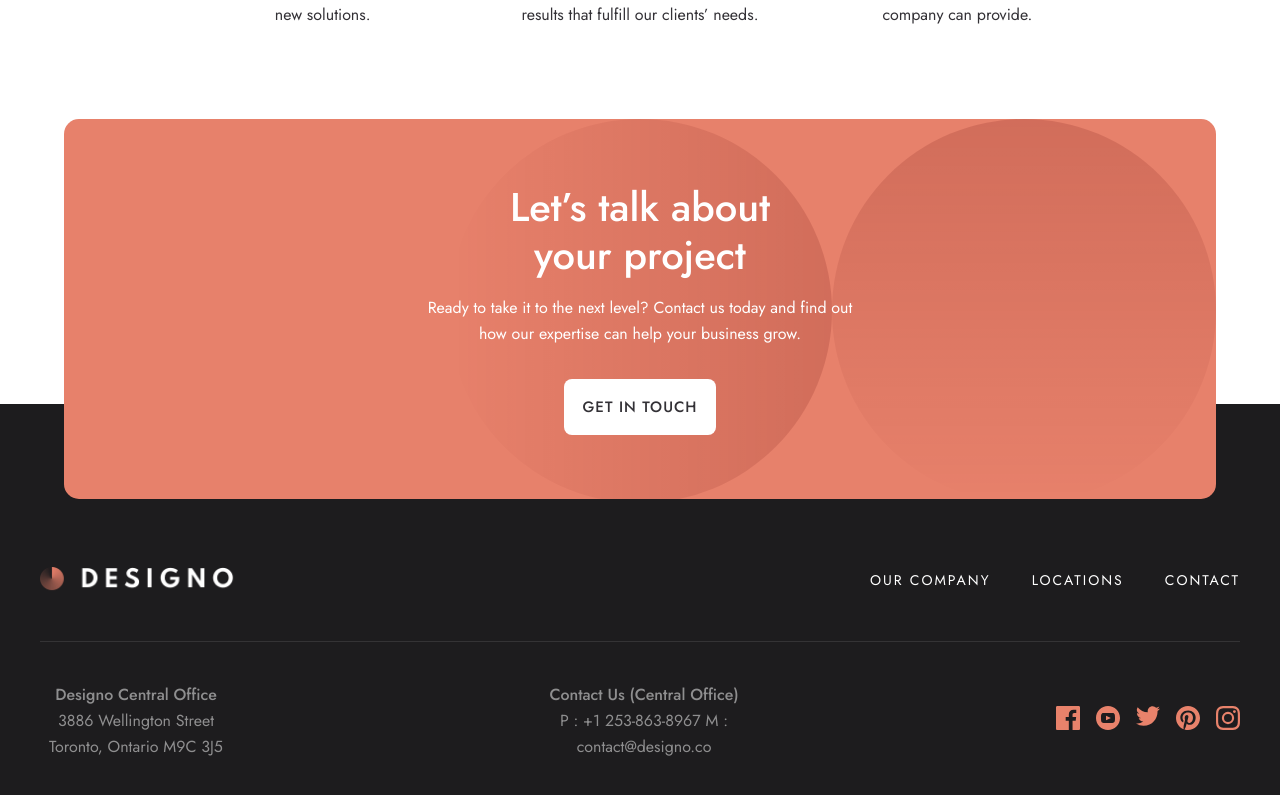
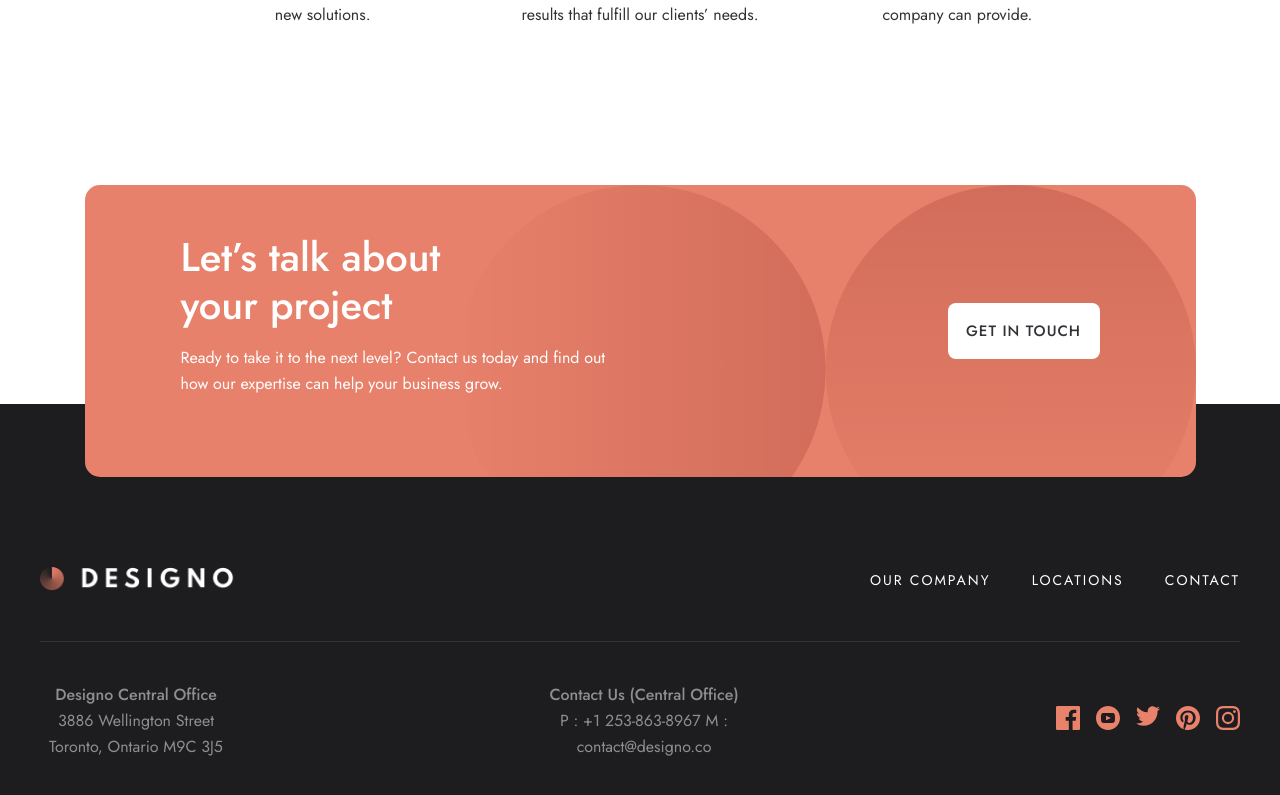
Before and after one commit to RayaneBengaoui/FM_challenge20_designo_multipage, a React (Create React App) app: page / in a window 1280 px wide. Shown: the part 1924-2719 px from the top of the page. Built offline with nearby package versions, Linux system fonts and the light colour scheme.

Commit message:
Adding desktop view for the CallAction component

```diff
--- a/src/components/CallAction.js
+++ b/src/components/CallAction.js
@@ -8,11 +8,13 @@
 const CallAction = () => {
   return (
     <CallActionstyle bg={bg_circle}>
-      <h1>Let’s talk about your project</h1>
-      <p>
-        Ready to take it to the next level? Contact us today and find out how
-        our expertise can help your business grow.
-      </p>
+      <div>
+        <h1>Let’s talk about your project</h1>
+        <p>
+          Ready to take it to the next level? Contact us today and find out how
+          our expertise can help your business grow.
+        </p>
+      </div>
       <motion.button
         whileHover={{
           scale: 1.1,
@@ -68,6 +70,22 @@
       max-width: 28rem;
     }
   }
+  @media screen and (min-width: 1250px) {
+    max-width: 1111px;
+    min-height: 292px;
+    flex-direction: row;
+    justify-content: space-between;
+    text-align: left;
+    padding: 0 6rem;
+    h1 {
+      font-size: 2.5rem;
+      max-width: 21rem;
+    }
+
+    p {
+      max-width: 28rem;
+    }
+  }
 `;
 
 export default CallAction;
```
